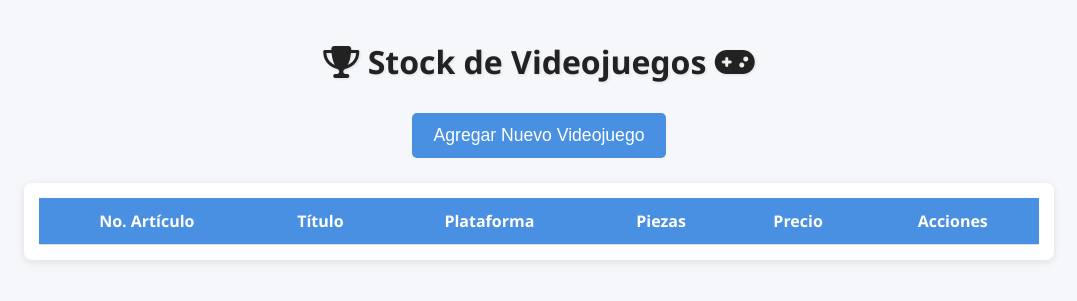
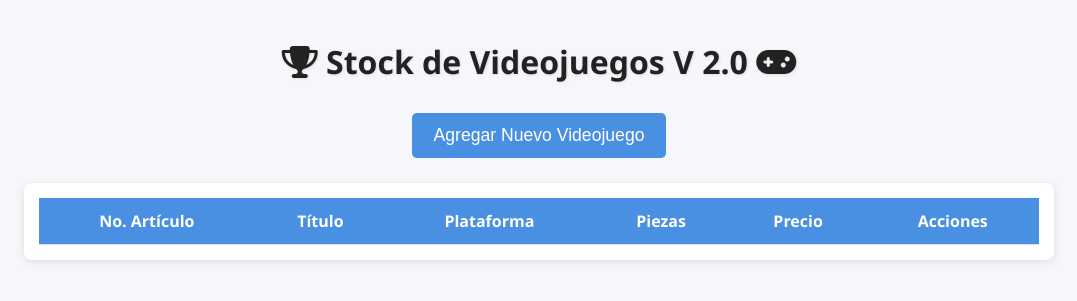
Before and after one commit to Barrrey7u7/crud_stock, a Flask app: page / in a window 1280 px wide. Shown: the top 301 px of the page, without its empty margins (101-1178 px from the left). Run offline with Flask 3, Linux system fonts and the light colour scheme; lists and menus that the app fills with data are empty.

Commit message:
Descripción de los cambios realizados 01

```diff
--- a/templates/index.html
+++ b/templates/index.html
@@ -195,7 +195,7 @@
 <body>
   <h1>
     <i class="fas fa-trophy icon"></i>
-    Stock de Videojuegos
+    Stock de Videojuegos V 2.0
     <i class="fas fa-gamepad icon"></i>
 </h1>
     <!-- Botón para abrir modal Agregar -->
```
